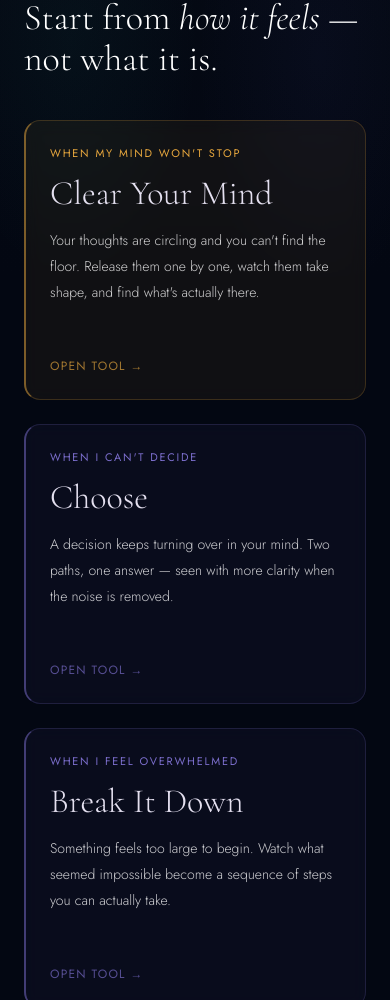
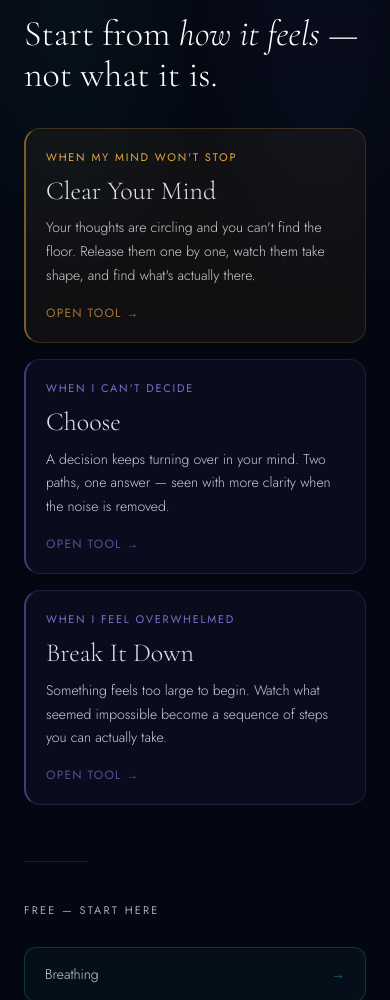
Before and after one commit to salsotk1973/solace, a Next.js app: page / in a window 390 px wide. Shown: the part 568-1568 px from the top of the page. Built offline with nearby package versions, Linux system fonts and the light colour scheme; no server answers.

Commit message:
Mobile: shrink AI tool cards, kill min-h on mobile, recalibrate section spacing for new hero, add divider before free tools

```diff
--- a/app/(main)/page.tsx
+++ b/app/(main)/page.tsx
@@ -135,7 +135,7 @@ export default function HomePage() {
       >
         <HeroSection />
 
-        <section id="tools" className="ai-tools-section pt-12 pb-10 md:pt-16 md:pb-14">
+        <section id="tools" className="ai-tools-section pt-16 pb-8 md:pt-16 md:pb-14">
           <div className="max-w-6xl mx-auto px-6 md:px-12 lg:px-24">
             <p
               className="text-[11px] tracking-[0.24em] uppercase"
@@ -151,12 +151,12 @@ export default function HomePage() {
               Start from <em className="italic">how it feels</em> — not what it is.
             </h3>
 
-            <div className="mt-10 grid grid-cols-1 md:grid-cols-3 gap-6">
+            <div className="mt-8 md:mt-10 grid grid-cols-1 md:grid-cols-3 gap-4 md:gap-6">
               {AI_TOOLS.map((tool) => (
                 <Link
                   key={tool.href}
                   href={tool.href}
-                  className={`ai-tool-card group relative rounded-2xl border border-l-2 backdrop-blur-sm p-6 min-h-[280px] flex flex-col transform-gpu transition-all duration-300 ease-out hover:-translate-y-1.5 ${tool.themeClass}`}
+                  className={`ai-tool-card group relative rounded-2xl border border-l-2 backdrop-blur-sm p-5 md:p-6 md:min-h-[280px] flex flex-col transform-gpu transition-all duration-300 ease-out hover:-translate-y-1.5 ${tool.themeClass}`}
                   style={{ borderLeftColor: tool.borderLeftColor }}
                 >
                   <p
@@ -170,7 +170,7 @@ export default function HomePage() {
                     {tool.eyebrow}
                   </p>
                   <p
-                    className="mt-4 text-[34px] leading-[1.02] text-[rgba(240,236,252,0.95)]"
+                    className="mt-3 md:mt-4 text-[26px] md:text-[34px] leading-[1.05] md:leading-[1.02] text-[rgba(240,236,252,0.95)]"
                     style={{
                       fontFamily: "'Cormorant Garamond', serif",
                       fontWeight: 300,
@@ -179,7 +179,7 @@ export default function HomePage() {
                     {tool.title}
                   </p>
                   <p
-                    className="mt-4 text-[14px] leading-[1.85]"
+                    className="mt-3 md:mt-4 text-[14px] leading-[1.7] md:leading-[1.85]"
                     style={{
                       fontFamily: "'Jost', sans-serif",
                       fontWeight: 300,
@@ -189,7 +189,7 @@ export default function HomePage() {
                     {tool.body}
                   </p>
                   <span
-                    className="mt-auto pt-6 text-[12px] tracking-[0.1em] uppercase transition-all duration-200 opacity-75 group-hover:opacity-100 group-hover:translate-x-1"
+                    className="mt-auto pt-4 md:pt-6 text-[12px] tracking-[0.1em] uppercase transition-all duration-200 opacity-75 group-hover:opacity-100 group-hover:translate-x-1"
                     style={{
                       fontFamily: "'Jost', sans-serif",
                       fontWeight: 400,
@@ -204,8 +204,13 @@ export default function HomePage() {
           </div>
         </section>
 
-        <section id="free-tools" className="free-tools-section pb-16 md:pb-24">
+        <section id="free-tools" className="free-tools-section pt-6 pb-16 md:pt-0 md:pb-24">
           <div className="max-w-6xl mx-auto px-6 md:px-12 lg:px-24">
+            <div
+              aria-hidden="true"
+              className="mb-10 md:hidden h-px w-16"
+              style={{ background: "rgba(255,255,255,0.10)" }}
+            />
             <p
               className="text-[11px] tracking-[0.2em] uppercase"
               style={{ fontFamily: "'Jost', sans-serif", fontWeight: 400, color: TEXT_COLOURS.secondary }}
```
